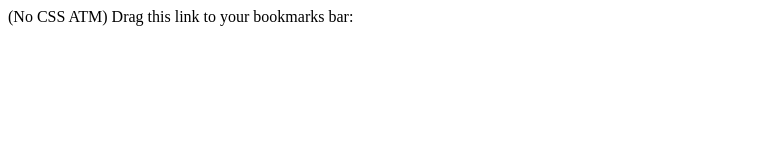
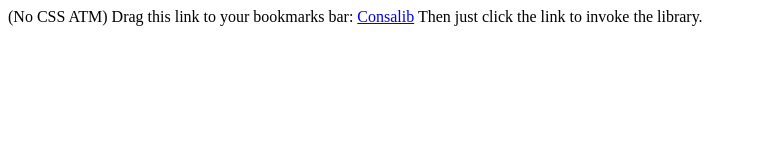
Before and after one commit to raumaankidwai/consalib, a plain HTML site: page index.html in a window 1280 px wide. Shown: the whole page, without its empty margins (0-757 px from the left). Drawn offline with Linux system fonts and the light colour scheme.

Commit message:
Update index.html

```diff
--- a/index.html
+++ b/index.html
@@ -6,7 +6,7 @@
 	<body>
 		(No CSS ATM)
 		Drag this link to your bookmarks bar:
-		<a href="javascript:void((function(){(e=(a=document).createElement('script')).setAttribute('src','//raumaankidwai.github.io/consalib/consalib.js');a.body.appendChild(e)})())"
+		<a href="javascript:void((function(){(e=(a=document).createElement('script')).setAttribute('src','//raumaankidwai.github.io/consalib/consalib.js');a.body.appendChild(e)})())">Consalib</a>
 		Then just click the link to invoke the library.
 	</body>
 </html>
```
